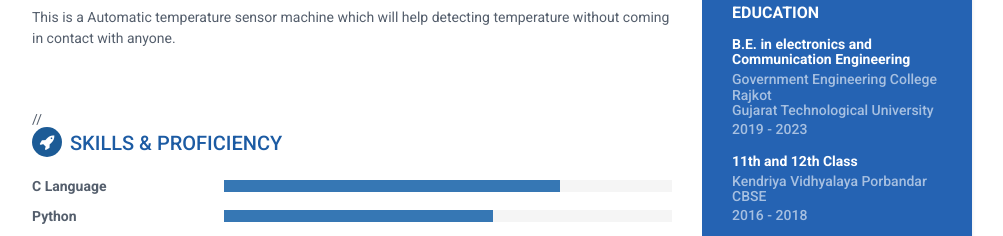
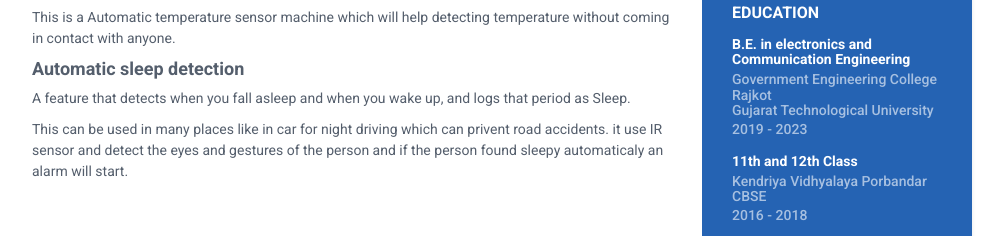
Before and after one commit to Ayushiyadav01/ayushiyadav01.github.io, a plain HTML site: page index.html in a window 1280 px wide. Shown: the part 522-758 px from the top of the page, without its empty margins (168-1171 px from the left). Drawn offline with Linux system fonts and the light colour scheme.

Commit message:
3rd project details added

```diff
--- a/index.html
+++ b/index.html
@@ -86,6 +86,9 @@
                         <h4>Automatic Temperature Sensor</h4>
                         <p>Due to covid-19 pandemic it became very important to check the temperature of every person by maintainig social distance</p>
                         <p>This is a Automatic temperature sensor machine which will help detecting temperature without coming in contact with anyone.</p>
+                        <h4>Automatic sleep detection</h4>
+                        <p>A feature that detects when you fall asleep and when you wake up, and logs that period as Sleep.</p>
+                        <p>This can be used in many places like in car for night driving which can privent road accidents. it use IR sensor and detect the eyes and gestures of the person and if the person found sleepy automaticaly an alarm will start.</p>
 
                     <!-- </span> -->
 
```
